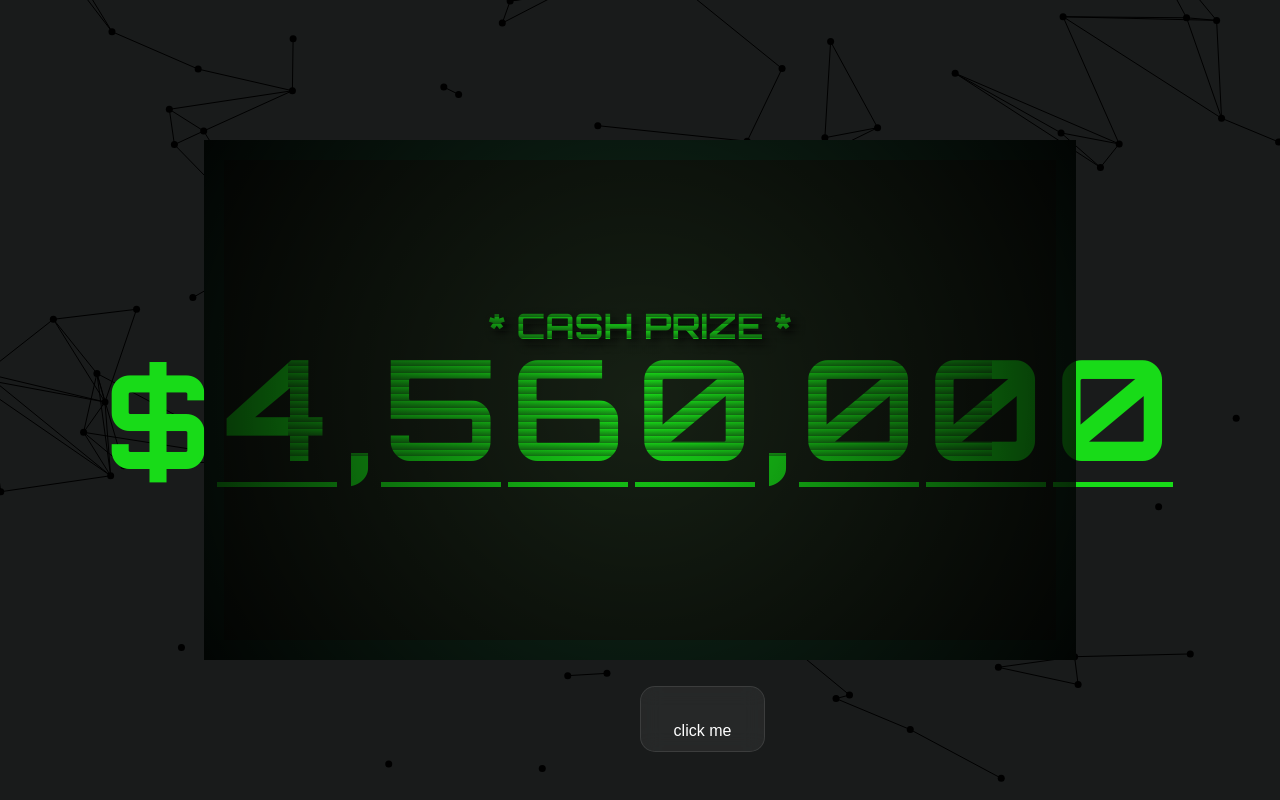
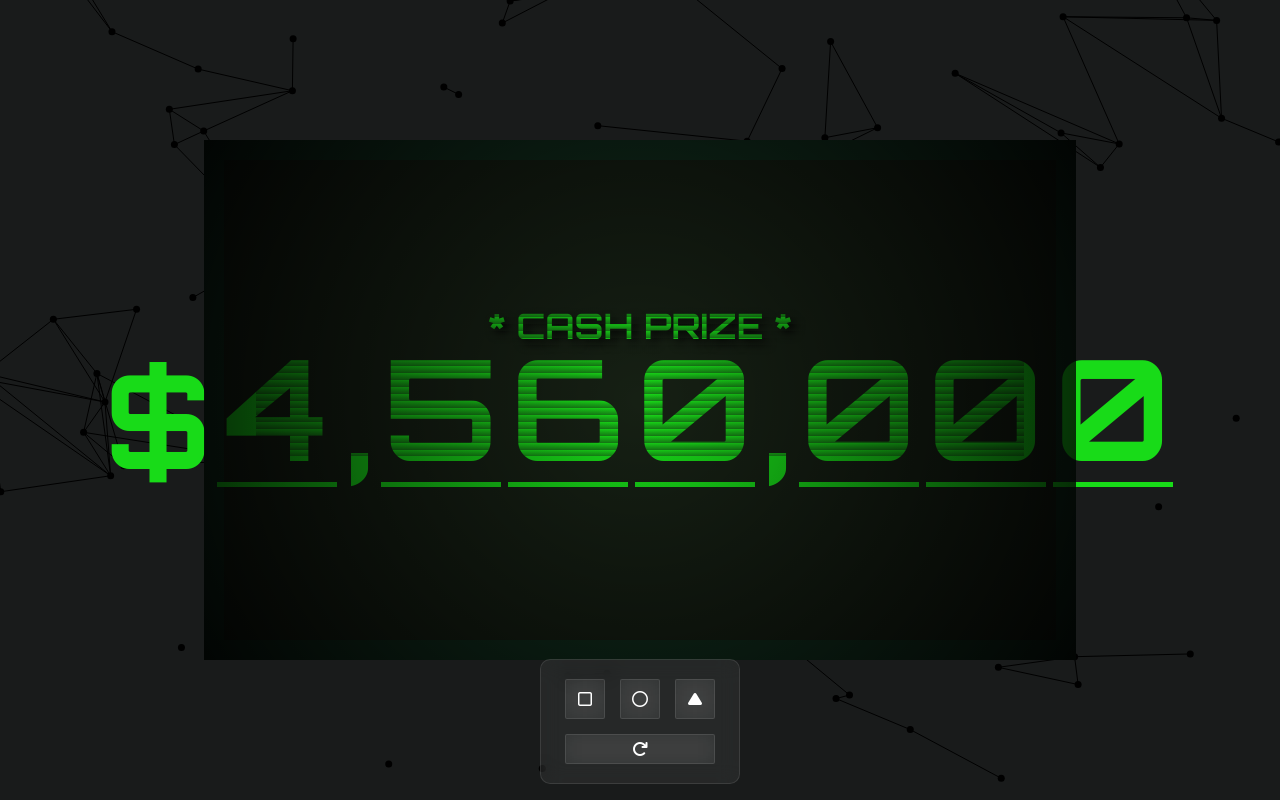
Before and after one commit to kiransbaliga/css-animations, a React (Vite) app: page /games in a window 1280 px wide. Built offline with nearby package versions, Linux system fonts and the light colour scheme.

Commit message:
colortheme change added

```diff
--- a/index.html
+++ b/index.html
@@ -10,7 +10,9 @@
   <link href="./src/styles.css" rel="stylesheet">
   <script src="//maxcdn.bootstrapcdn.com/bootstrap/4.0.0/js/bootstrap.min.js"></script>
   <script src="//cdnjs.cloudflare.com/ajax/libs/jquery/3.2.1/jquery.min.js"></script>
-
+  <link rel="stylesheet" href="https://cdnjs.cloudflare.com/ajax/libs/font-awesome/6.4.2/css/all.min.css"
+    integrity="sha512-z3gLpd7yknf1YoNbCzqRKc4qyor8gaKU1qmn+CShxbuBusANI9QpRohGBreCFkKxLhei6S9CQXFEbbKuqLg0DA=="
+    crossorigin="anonymous" referrerpolicy="no-referrer" />
 </head>
 
 <body>
--- a/package.json
+++ b/package.json
@@ -10,6 +10,9 @@
     "preview": "vite preview"
   },
   "dependencies": {
+    "@fortawesome/fontawesome-svg-core": "^6.4.2",
+    "@fortawesome/free-regular-svg-icons": "^6.4.2",
+    "@fortawesome/react-fontawesome": "^0.2.0",
     "react": "^18.2.0",
     "react-dom": "^18.2.0",
     "react-router-dom": "^6.17.0"
--- a/src/pages/SlotMachine.tsx
+++ b/src/pages/SlotMachine.tsx
@@ -1,6 +1,7 @@
 import { useState, useRef } from "react";
-
+import FontAwesomeIcon from '@fortawesome/react-fontawesome';
 const SlotMachine = () => {
+    const [theme, setTheme] = useState('greentheme');
     const [isAnimating, setIsAnimating] = useState(false);
     const animationRef = useRef<null | ReturnType<typeof setTimeout>>(null);
 
@@ -13,10 +14,12 @@ const SlotMachine = () => {
             setIsAnimating(false);
         }, 3000);
     }
-
+    const handletheme= (s:string) => {
+        setTheme(s);
+    }
 
     return (<>
-        <div className='SlotScreen'>
+        <div className={`SlotScreen ${theme}`}>
             <div className="Gradient"></div>
             <div className="strokes"></div>
             <div className="contents">
@@ -41,7 +44,14 @@ const SlotMachine = () => {
             </div>
 
         </div>
-        <button className="redo" onClick={handleClick}>click me</button>
+        <div className="buttongroup glass ">
+            <div className="button-row">
+                <button className="circle glass themer fa-regular fa-square" onClick={()=>{setTheme('greentheme')}}> </button>
+                <button className="triangle glass themer fa-regular fa-circle"onClick={()=>{setTheme('bluetheme')}}></button>
+                <button className="square glass themer fa-solid fa-sharp fa-play fa-rotate-270"onClick={()=>{setTheme('pinktheme')}}></button>
+            </div>
+            <button className="redo glass fa-solid fa-redo" onClick={handleClick}> </button>
+        </div>
     </>
     )
 }
--- a/src/styles.css
+++ b/src/styles.css
@@ -1,6 +1,16 @@
 @import url("https://fonts.googleapis.com/css2?family=Orbitron:wght@700&display=swap");
-* {
-  transition: all 0.5s ease-in-out;
+/* define variable colors-primary */
+.greentheme {
+  --color-primary: #18db18;
+  --color-shadow: #112e1d;
+}
+.pinktheme {
+  --color-primary: #d24bdf;
+  --color-shadow: #29112e;
+}
+.bluetheme {
+  --color-primary: #4b61df;
+  --color-shadow: #13112e;
 }
 .App {
   font-family: sans-serif;
@@ -64,7 +74,8 @@ canvas {
   width: calc(65vw + 40px);
   height: calc(60vh + 40px);
   background-color: #162014;
-  border: 20px solid #112e1d;
+  border: 20px solid var(--color-shadow);
+  color: var(--color-primary);
 }
 .Gradient {
   z-index: 5;
@@ -74,7 +85,7 @@ canvas {
   transform: translate(-50%, -50%);
   width: calc(65vw + 40px);
   height: calc(60vh + 40px);
-  background: rgb(38, 143, 26);
+  /* background: rgb(38, 143, 26); */
   background: radial-gradient(
     circle,
     rgba(32, 133, 21, 0) 0%,
@@ -89,7 +100,7 @@ canvas {
 .headings > h1 {
   font-family: "Orbitron", sans-serif;
   font-size: 35px;
-  color: #18db18;
+  /* color: #18db18; */
   text-shadow: 5px 5px 10px black;
   margin: 0;
   padding: 0;
@@ -108,7 +119,7 @@ canvas {
   top: 35px;
   width: 120px;
   height: 130px;
-  border-bottom: 5px solid #18db18;
+  border-bottom: 5px solid var(--color-primary);
   overflow: hidden;
 }
 
@@ -122,7 +133,7 @@ span {
   display: flex;
   justify-content: center;
   align-items: center;
-  color: #18db18;
+  /* color: #18db18; */
 }
 .money {
   display: flex;
@@ -144,7 +155,7 @@ span {
   top: 45%;
   left: 50%;
   transform: translate(-50%, -50%);
-  width: calc(55vw);
+  width: calc(60vw);
   height: calc(20vh);
   background: linear-gradient(0deg, #162014, rgba(0, 0, 0, 0));
   background-size: 100% 7px;
@@ -156,27 +167,52 @@ span {
 }
 .please {
   position: absolute;
-  animation: animation 3s ease-in-out;
+  animation: animation 3s cubic-bezier(0.1, 0.25, 0.01, 1);
 }
 
-.redo {
+.glass {
   color: #fff;
-  margin: 40px auto;
+
   background-color: rgba(255, 255, 255, 0.06);
   border: 1px solid rgba(255, 255, 255, 0.1);
   width: 100%;
-  border-radius: 15px;
-  padding: 32px;
+  border-radius: 10px;
   backdrop-filter: blur(10px);
+}
+
+.buttongroup {
   position: absolute;
-  bottom: 1%;
+  bottom: 2%;
   z-index: 8;
   left: 50%;
-  translate: translateX(-50%);
-  width: 125px;
-  height: 50px;
+  transform: translateX(-50%);
+  width: 200px;
+  height: 125px;
+  display: flex;
+  flex-direction: column;
+  justify-content: center;
+  align-items: center;
+  gap:15px;
+
 }
-
+.button-row {
+  display: flex;
+  justify-content: space-between;
+  align-items: center;
+  gap:15px;
+}
+.themer{
+  border-radius: 2px;
+  width:40px;
+  height: 40px;
+  /* border:1px solid red; */
+}
+.redo{
+  border-radius: 2px;
+  width: 150px;
+  height: 30px;
+  text-transform: lowercase !important;
+}
 @keyframes animation {
   0% {
     transform: translateY(50%);
```
Also changed, not shown: 1 other file (tests, documents, lock files or other folders).
